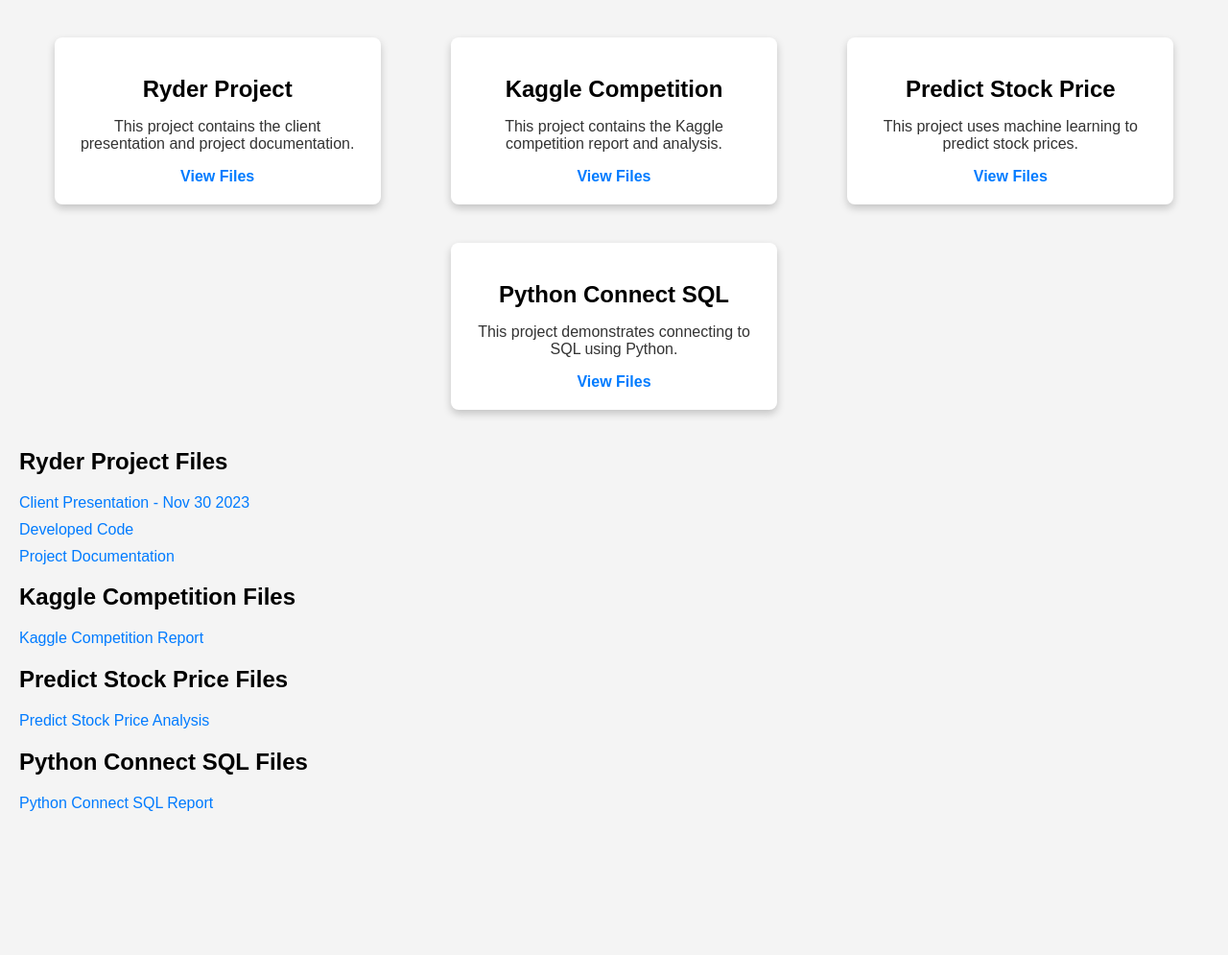
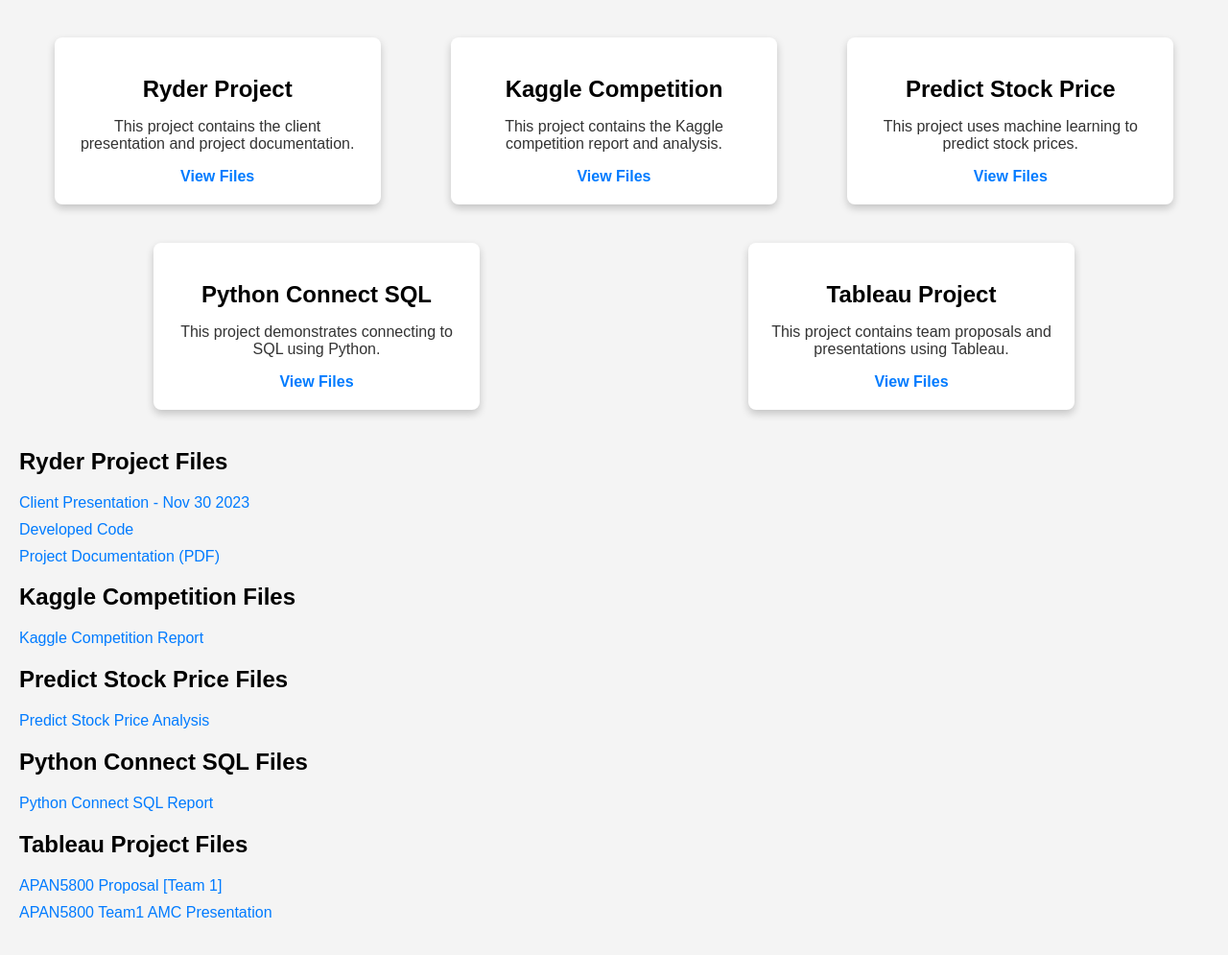
Before and after one commit to Jason88888xu/DataPortfolio, a plain HTML site: page docs/index.html in a window 1280 px wide. Shown: the part 81-1076 px from the top of the page at 96% size. Before the commit the page ends 963 px from the top, so only its background shows below. Drawn offline with Linux system fonts and the light colour scheme.

Commit message:
Update index.html

```diff
--- a/docs/index.html
+++ b/docs/index.html
@@ -89,6 +89,13 @@
         <p>This project demonstrates connecting to SQL using Python.</p>
         <a href="#python_connect_sql_files">View Files</a>
     </div>
+
+    <!-- Tableau Project Card -->
+    <div class="card">
+        <h2>Tableau Project</h2>
+        <p>This project contains team proposals and presentations using Tableau.</p>
+        <a href="#tableau_project_files">View Files</a>
+    </div>
 </div>
 
 <!-- Ryder Project Files -->
@@ -97,7 +104,7 @@
     <ul>
         <li><a href="Ryder_project/Client%20Presentation%20-%20Nov%2030%202023.pdf" target="_blank">Client Presentation - Nov 30 2023</a></li>
         <li><a href="Ryder_project/developed_code.html" target="_blank">Developed Code</a></li>
-        <li><a href="Ryder_project/project_documentation.pdf" target="_blank">Project Documentation</a></li>
+        <li><a href="Ryder_project/project_documentation.pdf" target="_blank">Project Documentation (PDF)</a></li>
     </ul>
 </div>
 
@@ -125,5 +132,14 @@
     </ul>
 </div>
 
+<!-- Tableau Project Files -->
+<div id="tableau_project_files">
+    <h2>Tableau Project Files</h2>
+    <ul>
+        <li><a href="Tableau_Project/APAN5800%20Proposal%20%5BTeam%201%5D.pdf" target="_blank">APAN5800 Proposal [Team 1]</a></li>
+        <li><a href="Tableau_Project/APAN5800%20Team1%20AMC-presentation.pdf" target="_blank">APAN5800 Team1 AMC Presentation</a></li>
+    </ul>
+</div>
+
 </body>
 </html>
```
